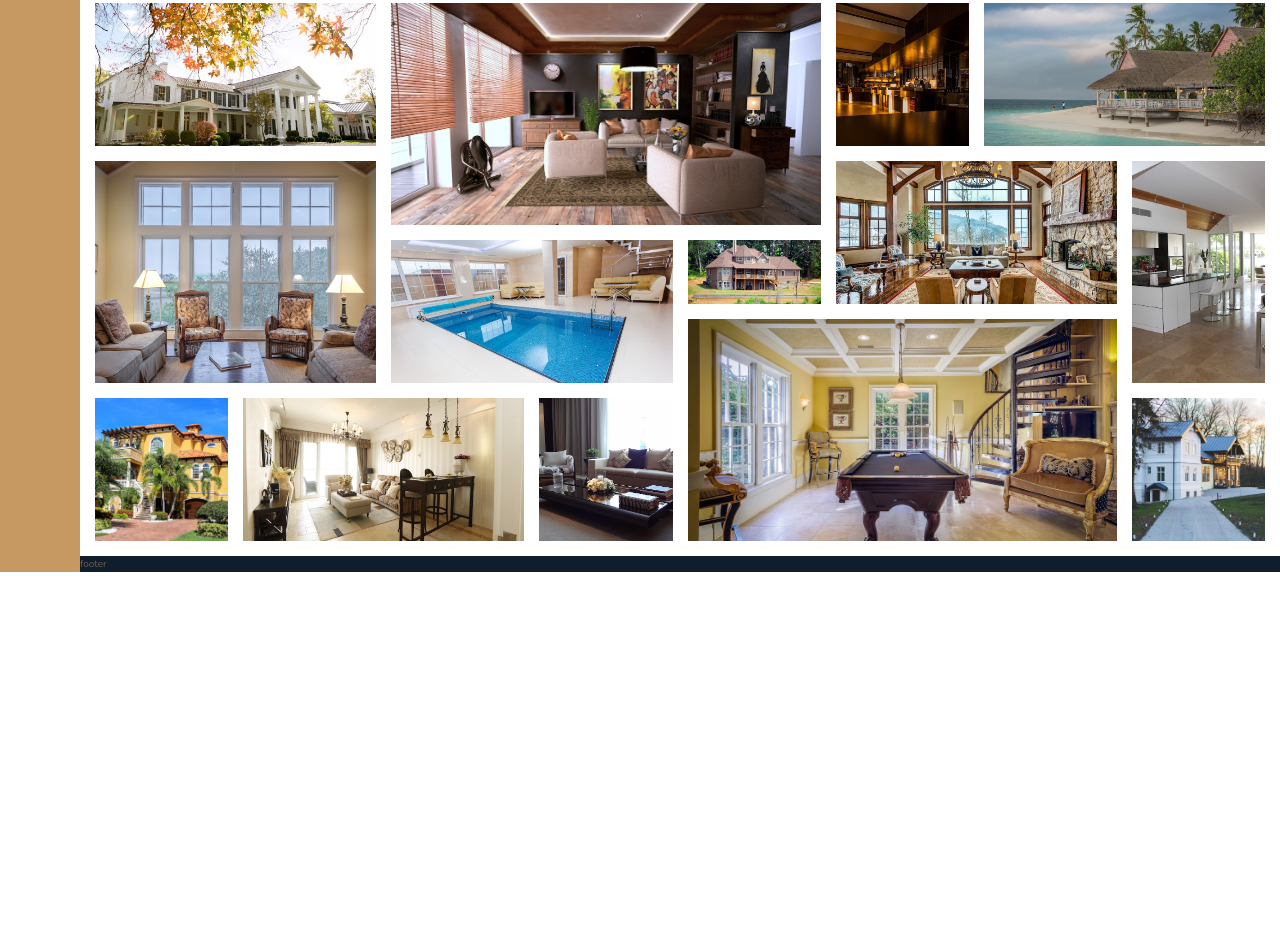
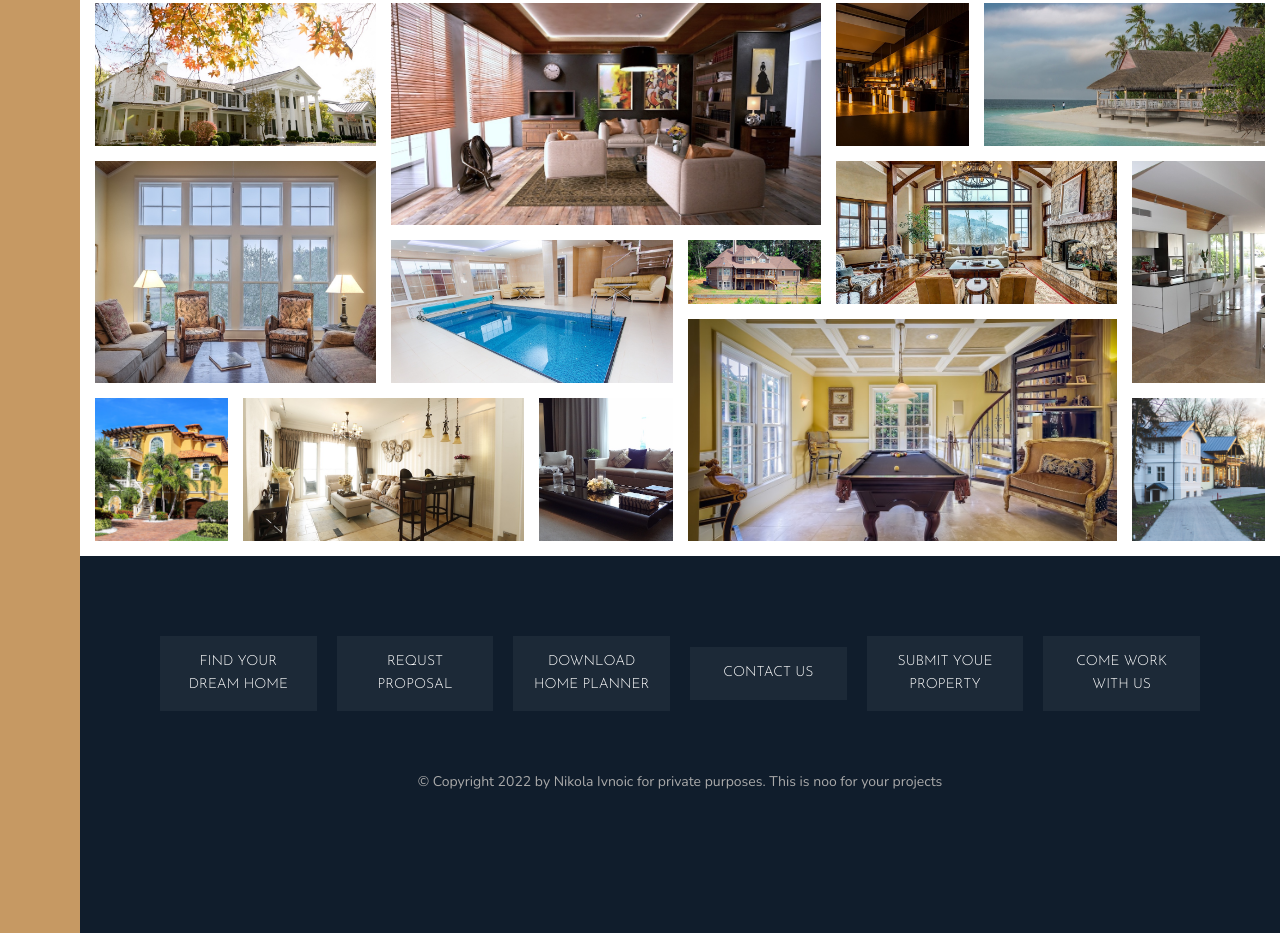
Before and after one commit to nivanovic7/nexter, a website: page index.html in a window 1280 px wide. Shown: the part 3084-4017 px from the top of the page. Before the commit the page ends 3656 px from the top, so only its background shows below. Drawn offline with nearby package versions, Linux system fonts and the light colour scheme.

Commit message:
Finished styling footer

```diff
--- a/index.html
+++ b/index.html
@@ -345,6 +345,31 @@
         <img src="img/gal-14.jpeg" alt="gallery imge 14" class="gallery__img" />
       </figure>
     </div>
-    <div class="footer">footer</div>
+    <div class="footer">
+      <ul class="nav">
+        <li class="nav__item">
+          <a href="#" class="nav__link">Find your dream home</a>
+        </li>
+        <li class="nav__item">
+          <a href="#" class="nav__link">Requst proposal</a>
+        </li>
+        <li class="nav__item">
+          <a href="#" class="nav__link">Download home planner</a>
+        </li>
+        <li class="nav__item">
+          <a href="#" class="nav__link">Contact us</a>
+        </li>
+        <li class="nav__item">
+          <a href="#" class="nav__link">Submit youe property</a>
+        </li>
+        <li class="nav__item">
+          <a href="#" class="nav__link">Come work with us</a>
+        </li>
+      </ul>
+      <p class="copyright">
+        &copy; Copyright 2022 by Nikola Ivnoic for private purposes. This is noo
+        for your projects
+      </p>
+    </div>
   </body>
 </html>
--- a/sass/_footer.scss
+++ b/sass/_footer.scss
@@ -1,4 +1,43 @@
 .footer {
   background-color: $color-secondary;
   grid-column: full-start / full-end;
+  padding: 8rem;
+
+  .nav {
+    list-style: none;
+
+    display: grid;
+    grid-template-columns: repeat(auto-fit, minmax(15rem, 1fr));
+    gap: 2rem;
+    align-items: center;
+
+    &__link:link,
+    &__link:visited {
+      font-size: 1.4rem;
+      color: white;
+      text-decoration: none;
+      font-family: $font-display;
+      color: white;
+      text-transform: uppercase;
+      text-align: center;
+      background-color: rgba(white, 0.05);
+      padding: 1.5rem;
+      display: block;
+      transition: all 0.2s;
+    }
+
+    &__link:hover,
+    &__link:active {
+      background-color: rgba(white, 0.5);
+      transform: translateY(-3px);
+    }
+  }
+
+  .copyright {
+    font-size: 1.4rem;
+    color: $color-grey-light-2;
+    text-align: center;
+    width: 70%;
+    margin: 6rem auto;
+  }
 }
```
Also changed, not shown: css/style.css.
